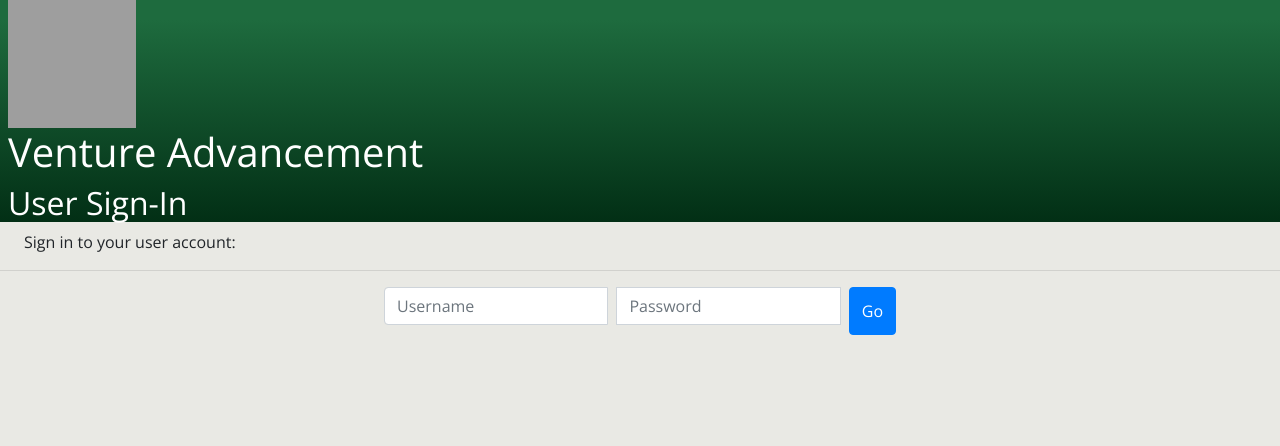
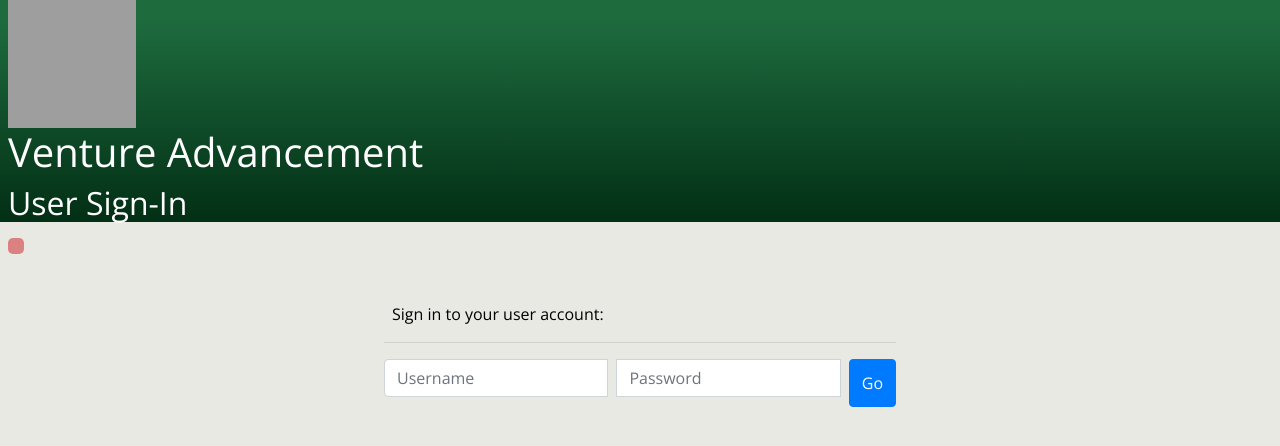
Before and after one commit to kketg/Venture-Scout-Advancement-Tool, a Flask app: page /signin/user/ in a window 1280 px wide. Shown: the top 446 px of the page. Run offline with Flask 2, Linux system fonts and the light colour scheme; some libraries are stand-ins or nearby versions; grey boxes are pictures that could not be loaded.

Commit message:
this isn't good yet

```diff
--- a/app.py
+++ b/app.py
@@ -34,9 +34,9 @@ error_contact = "matt@mattcompton.me"
 ###########################Fix this system so that it's more uniform among the admins and regular users
 def signInAlert(type):
     if type == "password":
-        return "Error: You entered the wrong password"
+        return "Error: You entered the wrong password "
     elif type == "admin":
-        return "Error: You entered your admin login wrong"
+        return "Error: You entered your admin login wrong "
 
 # Get style
 def style():
--- a/pgs/kris_style.html
+++ b/pgs/kris_style.html
@@ -19,8 +19,11 @@
             color: black;
         }
         #alert{
+            border-radius: 5px;
             background-color: #db8181;
             float: left;
             margin: 8px;
+            padding: 8px;
+            text-indent: 0px;
         }
     </style>
--- a/pgs/manage.html
+++ b/pgs/manage.html
@@ -1,3 +1,4 @@
+<body>
 <button class="btn btn-danger" type="button" onclick="clearout();">Clear output</button>
     <br><br>
     <button class="btn btn-primary" type="button" onclick="toggle('newscoutinfo')">New Scout</button>
@@ -72,3 +73,4 @@
         act("/ns/"+scout+"/"+name+"/"+password)
       }
     </script>
+</body>
--- a/templates/signin.html
+++ b/templates/signin.html
@@ -27,8 +27,13 @@
     <div id="alert">
         {{alert}}
     </div>
-    <p>Sign in to your {{type}} account:</p>
+    <br>
+    <br>
+    <br>
+    <div id="bodi">
+    Sign in to your {{type}} account:
     <hr>
+    </div>
 
     <script>
       function doauth() {
```
